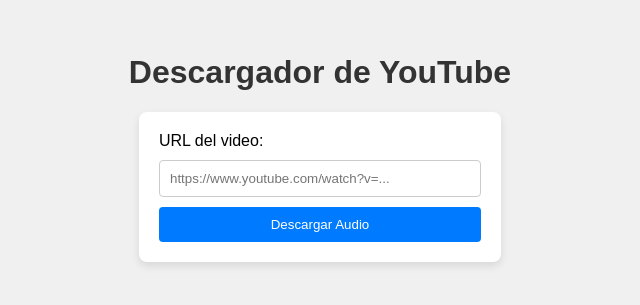
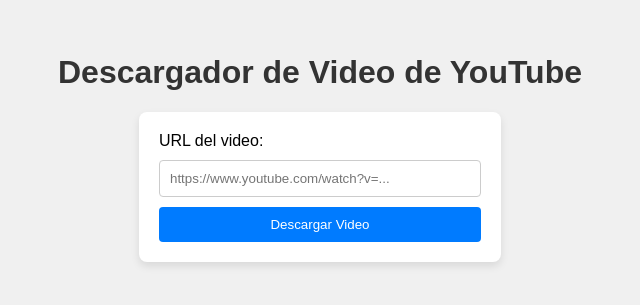
Before and after one commit to ebmartin/MP4Download, a plain HTML site: page public/index.html in a window 1280 px wide. Shown: the part 237-542 px from the top of the page, without its empty margins (320-960 px from the left). Drawn offline with Linux system fonts and the light colour scheme.

Commit message:
Update index.html

```diff
--- a/public/index.html
+++ b/public/index.html
@@ -3,7 +3,7 @@
 <head>
     <meta charset="UTF-8">
     <meta name="viewport" content="width=device-width, initial-scale=1.0">
-    <title>Descargador MP3 Simple</title>
+    <title>Descargador de Video de YouTube</title>
     <style>
         body { font-family: sans-serif; display: flex; flex-direction: column; align-items: center; justify-content: center; min-height: 100vh; background-color: #f0f0f0; margin: 0; }
         h1 { color: #333; }
@@ -15,11 +15,11 @@
     </style>
 </head>
 <body>
-    <h1>Descargador de YouTube</h1>
+    <h1>Descargador de Video de YouTube</h1>
     <form id="download-form">
         <label for="url">URL del video:</label>
         <input type="text" id="url" name="url" placeholder="https://www.youtube.com/watch?v=..." required>
-        <button type="submit">Descargar Audio</button>
+        <button type="submit">Descargar Video</button>
     </form>
     <p id="message"></p>
     <script src="script.js"></script>
```
